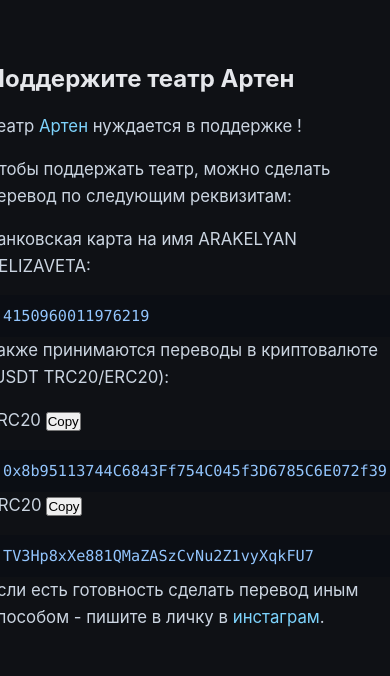
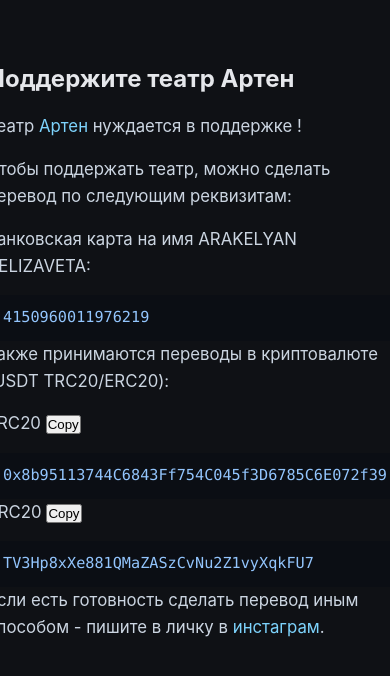
Before and after one commit to ispacex/ispacex.github.io, a Jekyll site: the page built from theatre/donate/index.md, in a window 390 px wide. Shown: the top 676 px of the page. Built offline with Jekyll 4.4.1, drawn with Linux system fonts in a browser that asks for light colours.

Commit message:
fix markup

```diff
--- a/_layouts/donate.html
+++ b/_layouts/donate.html
@@ -12,6 +12,41 @@
       margin: 0;
       padding: 0;
     }
+
+@media (max-width: 480px) {
+  body {
+    padding: 24px 0;        /* less vertical padding on small screens */
+  }
+
+  .container {
+    width: 92%;             /* slightly wider than 90% */
+    padding: 24px 12px;     /* reduce side padding */
+  }
+
+  .block {
+    padding: 18px;          /* reduce inner padding */
+    border-radius: 10px;
+  }
+
+  h1 {
+    font-size: 1.6rem;
+    line-height: 1.2;
+    margin-bottom: 12px;
+  }
+
+  p {
+    font-size: 1rem;
+    line-height: 1.7;       /* more breathable */
+    margin-bottom: 12px;
+  }
+
+  code {
+    font-size: 0.9rem;
+    padding: 10px 12px;
+    line-height: 1.4;
+    word-break: break-word; /* better wrapping on mobile */
+  }
+}
 
     body {
       min-height: 100vh;
```
